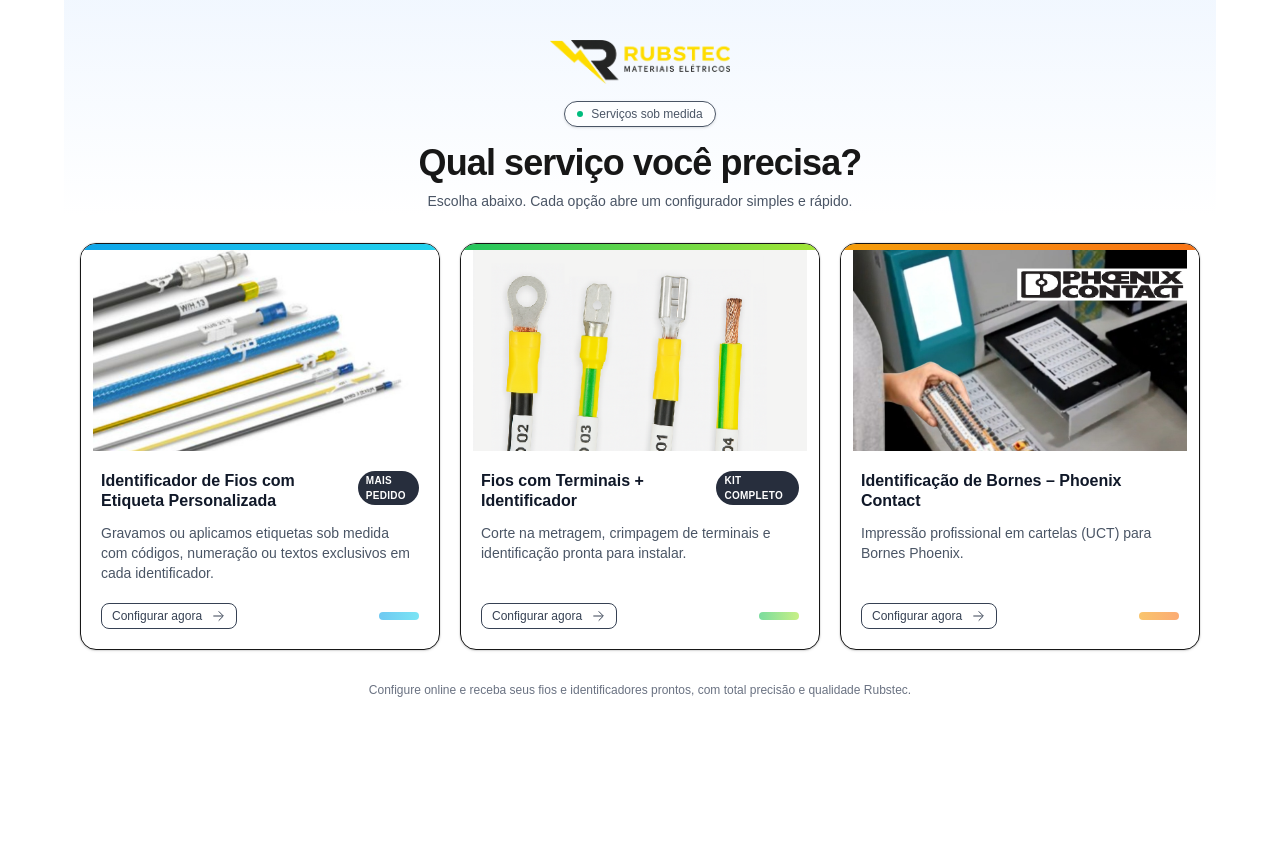
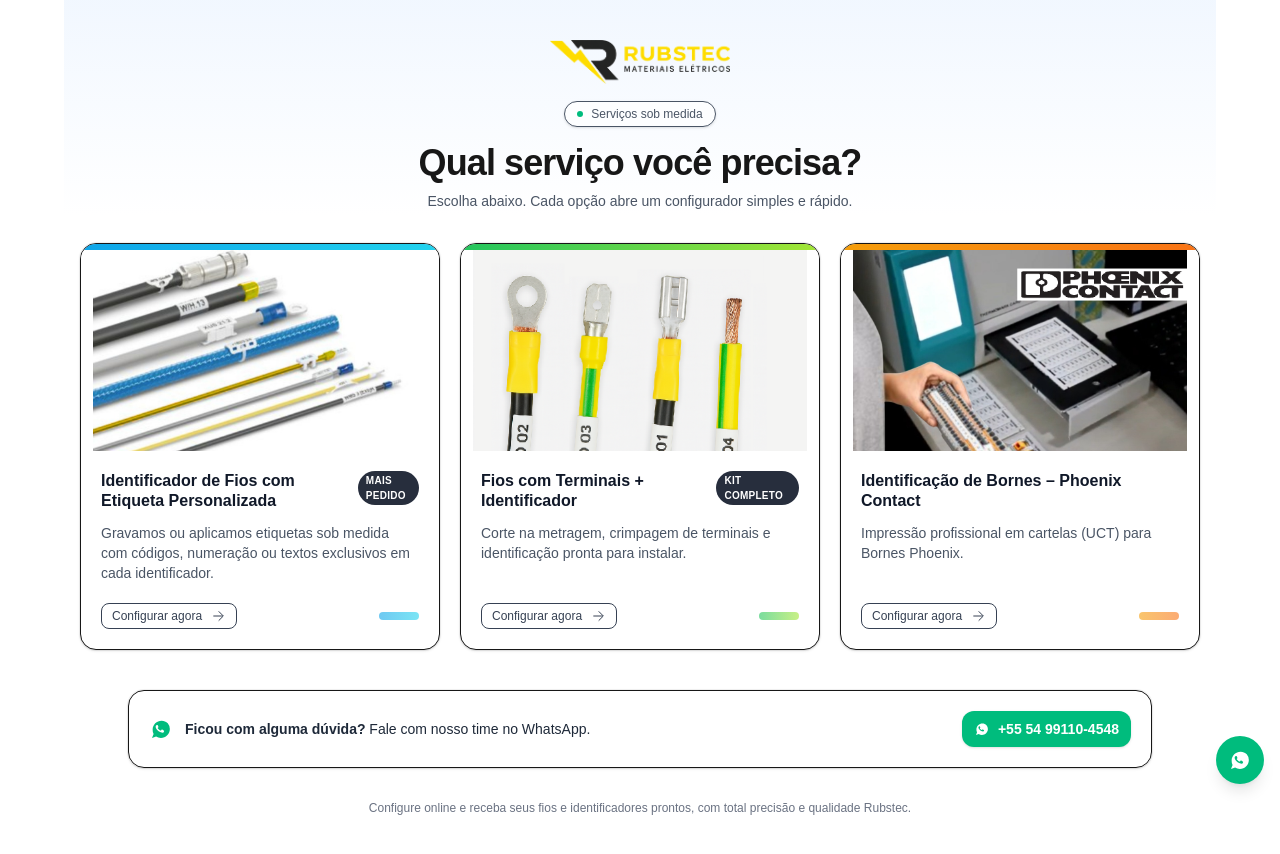
Before and after one commit to evertonrubbo-ctrl/rubstec-configurador, a Next.js app: page /configurator in a window 1280 px wide. Before the commit the page ends 800 px from the top, so only its background shows below. Built offline with nearby package versions, Linux system fonts and the light colour scheme.

Commit message:
inclusão whats inicio

```diff
--- a/src/app/configurator/page.tsx
+++ b/src/app/configurator/page.tsx
@@ -2,7 +2,7 @@
 import { useRouter } from 'next/navigation';
 import type { SVGProps, ComponentType, ReactElement } from 'react';
 
-/** Versão com logo reduzido e imagens centralizadas/object-contain **/
+/** Versão com logo reduzido, imagens object-contain e WhatsApp de suporte **/
 
 type Service = {
   title: string;
@@ -37,8 +37,24 @@
   </svg>
 );
 
+/** Ícone WhatsApp */
+const WhatsIcon = (props: SVGProps<SVGSVGElement>): ReactElement => (
+  <svg viewBox="0 0 32 32" aria-hidden="true" {...props}>
+    <path
+      fill="currentColor"
+      d="M19.11 17.66c-.27-.14-1.56-.77-1.8-.85-.24-.09-.41-.14-.59.14-.18.27-.68.85-.83 1.02-.15.18-.31.2-.58.07-.27-.14-1.12-.41-2.13-1.31-.79-.71-1.32-1.59-1.47-1.86-.15-.27-.02-.42.12-.56.13-.13.27-.31.41-.47.14-.16.18-.27.27-.45.09-.18.05-.34-.02-.48-.07-.14-.59-1.42-.81-1.95-.21-.5-.42-.43-.59-.44-.15-.01-.33-.01-.5-.01s-.48.07-.73.34c-.25.27-.96.94-.96 2.29 0 1.35.99 2.66 1.12 2.84.14.18 1.95 2.98 4.8 4.16 2.85 1.18 2.85.79 3.37.75.52-.04 1.56-.64 1.78-1.26.22-.62.22-1.14.15-1.26-.07-.12-.25-.2-.52-.34zM27.8 15.9c0 6.6-5.35 11.95-11.95 11.95-2.36 0-4.56-.69-6.4-1.88L4 28l2.12-5.26a11.88 11.88 0 0 1-1.26-5.84C4.86 10.3 10.21 5 16.85 5c3.19 0 6.07 1.24 8.16 3.25A11.9 11.9 0 0 1 27.8 15.9z"
+    />
+  </svg>
+);
+
 export default function StartConfigurator() {
   const router = useRouter();
+
+  /** WhatsApp */
+  const whatsappNumber = '5554991104548';
+  const waText =
+    'Olá! Tenho uma dúvida sobre os serviços de identificação (fios, bornes e cabos) da Rubstec.';
+  const waHref = `https://wa.me/${whatsappNumber}?text=${encodeURIComponent(waText)}`;
 
   const services: Service[] = [
     {
@@ -87,8 +103,8 @@
           <img
             src="/images/rubstec_logo.svg"
             alt="Rubstec Materiais Elétricos"
-            width={180}           // largura alvo (~profissional)
-            height={44}           // altura alvo
+            width={180}
+            height={44}
             style={{ height: 44, width: 'auto', maxHeight: 48 }}
           />
         </div>
@@ -103,6 +119,7 @@
         </p>
       </header>
 
+      {/* Cards dos serviços */}
       <section className="grid gap-5 sm:grid-cols-2 lg:grid-cols-3">
         {services.map((s, i) => (
           <button
@@ -117,14 +134,10 @@
               style={{ background: `linear-gradient(90deg, ${s.accentFrom}, ${s.accentTo})` }}
             />
 
-            {/* imagem: centralizada e contida na caixa (sem cortar) */}
+            {/* imagem centralizada e contida */}
             {s.imageUrl ? (
               <div className="aspect-[16/9] w-full overflow-hidden bg-white flex items-center justify-center p-3">
-                <img
-                  src={s.imageUrl}
-                  alt={s.title}
-                  className="h-full w-full object-contain" /* antes object-cover; agora contém e centraliza */
-                />
+                <img src={s.imageUrl} alt={s.title} className="h-full w-full object-contain" />
               </div>
             ) : (
               <div className="flex aspect-[16/9] items-center justify-center bg-gradient-to-br from-gray-50 to-gray-100">
@@ -177,9 +190,43 @@
         ))}
       </section>
 
+      {/* Banner de dúvidas com WhatsApp */}
+      <section className="mx-auto mt-10 max-w-5xl">
+        <div className="flex flex-col items-center justify-between gap-4 rounded-2xl border bg-white/80 p-5 shadow-sm ring-1 ring-black/5 sm:flex-row">
+          <div className="flex items-center gap-3 text-gray-800">
+            <WhatsIcon className="h-6 w-6 text-emerald-500" />
+            <p className="text-sm">
+              <span className="font-semibold">Ficou com alguma dúvida?</span> Fale com nosso time no WhatsApp.
+            </p>
+          </div>
+
+          <a
+            href={waHref}
+            target="_blank"
+            rel="noopener noreferrer"
+            aria-label="Falar no WhatsApp"
+            className="inline-flex items-center gap-2 rounded-xl bg-emerald-500 px-3 py-2 text-sm font-semibold text-white shadow-sm transition hover:bg-emerald-600"
+          >
+            <WhatsIcon className="h-4 w-4 text-white" />
+            +55 54 99110-4548
+          </a>
+        </div>
+      </section>
+
       <footer className="mx-auto mt-8 max-w-3xl text-center text-xs text-gray-500">
         Configure online e receba seus fios e identificadores prontos, com total precisão e qualidade Rubstec.
       </footer>
+
+      {/* Botão flutuante do WhatsApp */}
+      <a
+        href={waHref}
+        target="_blank"
+        rel="noopener noreferrer"
+        aria-label="WhatsApp Rubstec"
+        className="fixed bottom-4 right-4 z-50 inline-flex items-center justify-center rounded-full bg-emerald-500 p-3 text-white shadow-lg transition hover:bg-emerald-600 focus:outline-none focus-visible:ring-2 focus-visible:ring-emerald-600"
+      >
+        <WhatsIcon className="h-6 w-6 text-white" />
+      </a>
 
       {/* Efeito de brilho acompanha o cursor */}
       <script
```
